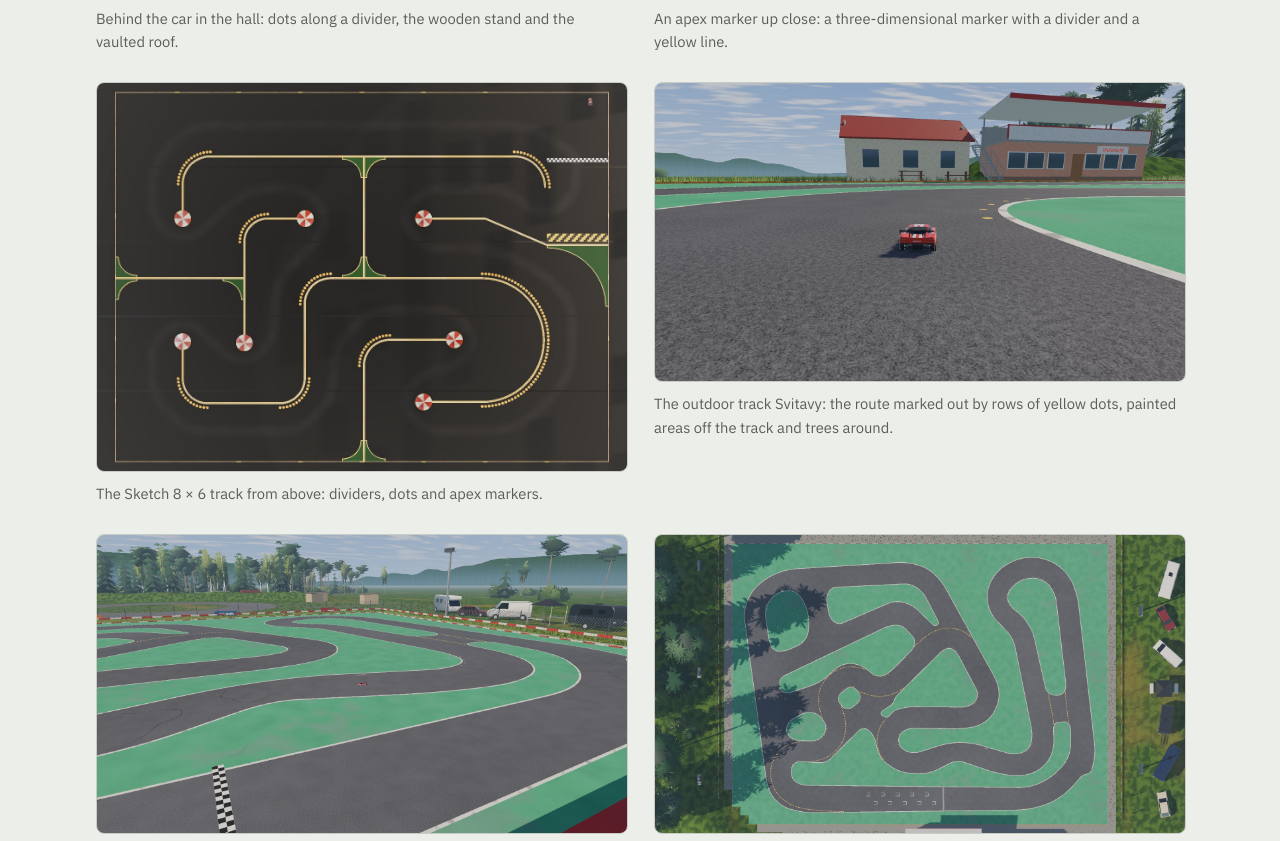
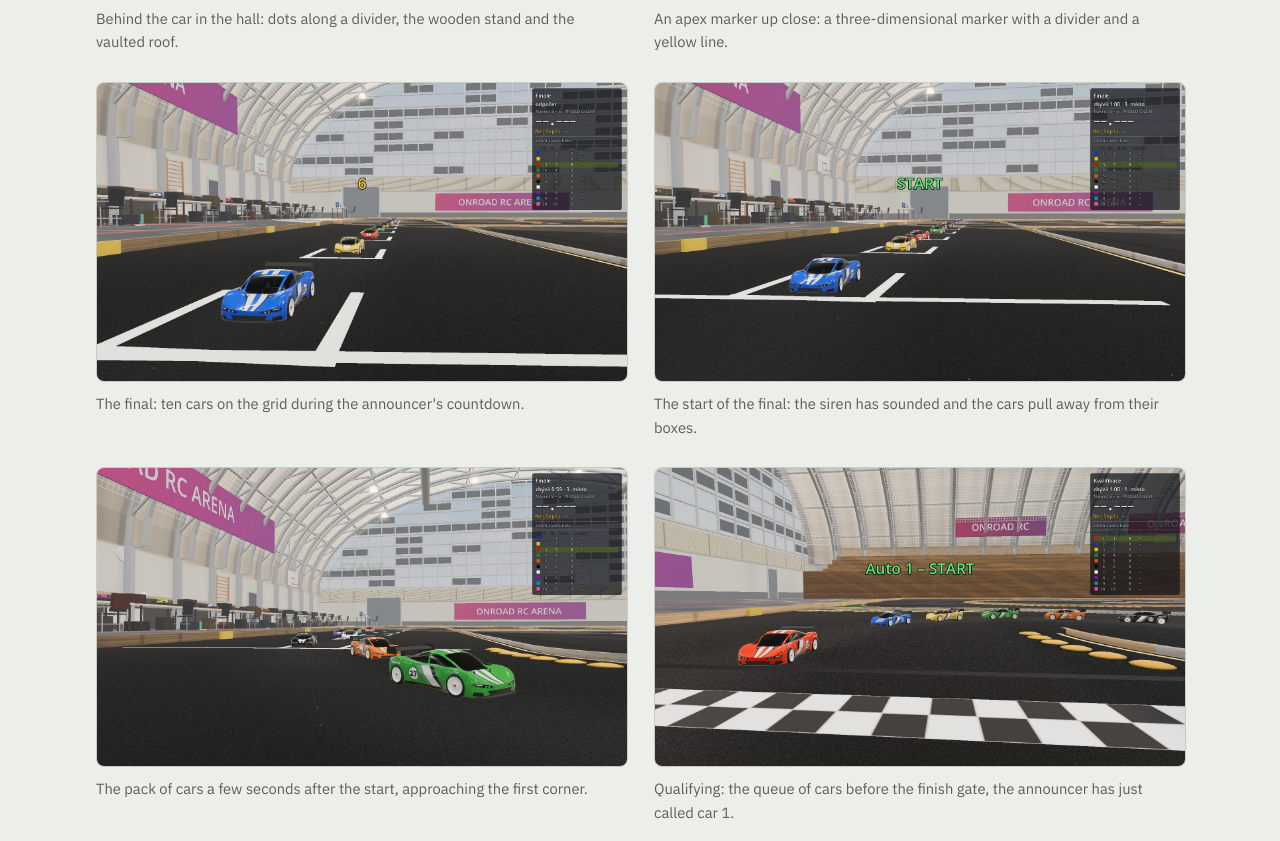
Before and after one commit to ibb-jile/onroad-rc-simulator, a plain HTML site: page index.html in a window 1280 px wide. Shown: the part 3852-4693 px from the top of the page. Drawn offline with Linux system fonts and the light colour scheme; a web font is replaced by a local one.

Commit message:
Galerie: čtyři snímky ze startu závodu
Rošt finále při odpočtu, start po siréně, balík před první zatáčkou
a fronta kvalifikace před cílovou bránou.

Co-Authored-By: Claude Fable 5.2 <noreply@anthropic.com>

```diff
--- a/index.html
+++ b/index.html
@@ -294,6 +294,22 @@ footer .wrap { display: flex; flex-wrap: wrap; gap: 8px 24px; justify-content: s
           <figcaption><span lang="cs">Terč zblízka: plastický terč s dělicím pásem a žlutou linkou.</span><span lang="en">An apex marker up close: a three-dimensional marker with a divider and a yellow line.</span></figcaption>
         </figure>
         <figure>
+          <img src="img/race-grid.jpg" width="1600" height="900" loading="lazy" alt="Low view along the starting grid in the hall: a blue touring car in its box in the foreground, the other cars lined up in a row in the distance, the countdown number 6 on screen and the results panel on the right">
+          <figcaption><span lang="cs">Finále: deset aut na roštu při odpočtu hlasatele.</span><span lang="en">The final: ten cars on the grid during the announcer's countdown.</span></figcaption>
+        </figure>
+        <figure>
+          <img src="img/race-start.jpg" width="1600" height="900" loading="lazy" alt="Low view of the final just after the siren: the blue pole position car pulling away, the other cars starting to move out of their boxes, the START message on screen">
+          <figcaption><span lang="cs">Start finále: siréna zazněla a auta se rozjíždějí z boxů.</span><span lang="en">The start of the final: the siren has sounded and the cars pull away from their boxes.</span></figcaption>
+        </figure>
+        <figure>
+          <img src="img/race-corner.jpg" width="1600" height="900" loading="lazy" alt="Low view from the outside of the first corner: a green car close to the camera followed by an orange, a black and more cars in a pack on the black carpet of the hall">
+          <figcaption><span lang="cs">Balík aut pár sekund po startu před první zatáčkou.</span><span lang="en">The pack of cars a few seconds after the start, approaching the first corner.</span></figcaption>
+        </figure>
+        <figure>
+          <img src="img/race-qualifying.jpg" width="1600" height="900" loading="lazy" alt="Low view of the qualifying queue behind the chequered finish gate: a red car called to start with the message Auto 1 – START, the other cars waiting in a row">
+          <figcaption><span lang="cs">Kvalifikace: fronta aut před cílovou bránou, hlasatel právě vyvolal auto 1.</span><span lang="en">Qualifying: the queue of cars before the finish gate, the announcer has just called car 1.</span></figcaption>
+        </figure>
+        <figure>
           <img src="img/track-top.jpg" width="1228" height="900" loading="lazy" alt="Top view of the Sketch 8 × 6 carpet track with dividers, dots and apex markers">
           <figcaption><span lang="cs">Trať Nákres 8 × 6 shora: dělicí pásy, poklice a terče.</span><span lang="en">The Sketch 8 × 6 track from above: dividers, dots and apex markers.</span></figcaption>
         </figure>
```
Also changed, not shown: src/page.html (+16 -0 lines), img/race-corner.jpg (added), img/race-grid.jpg (added), img/race-qualifying.jpg (added), img/race-start.jpg (added).
